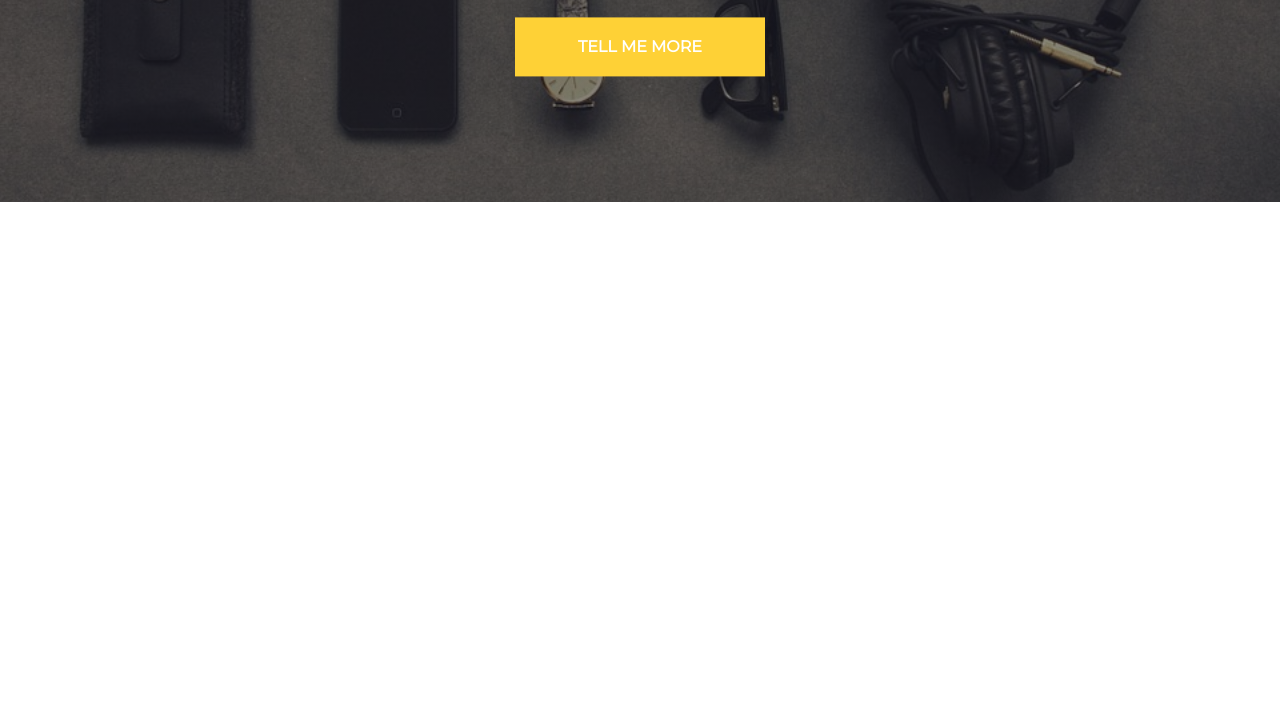
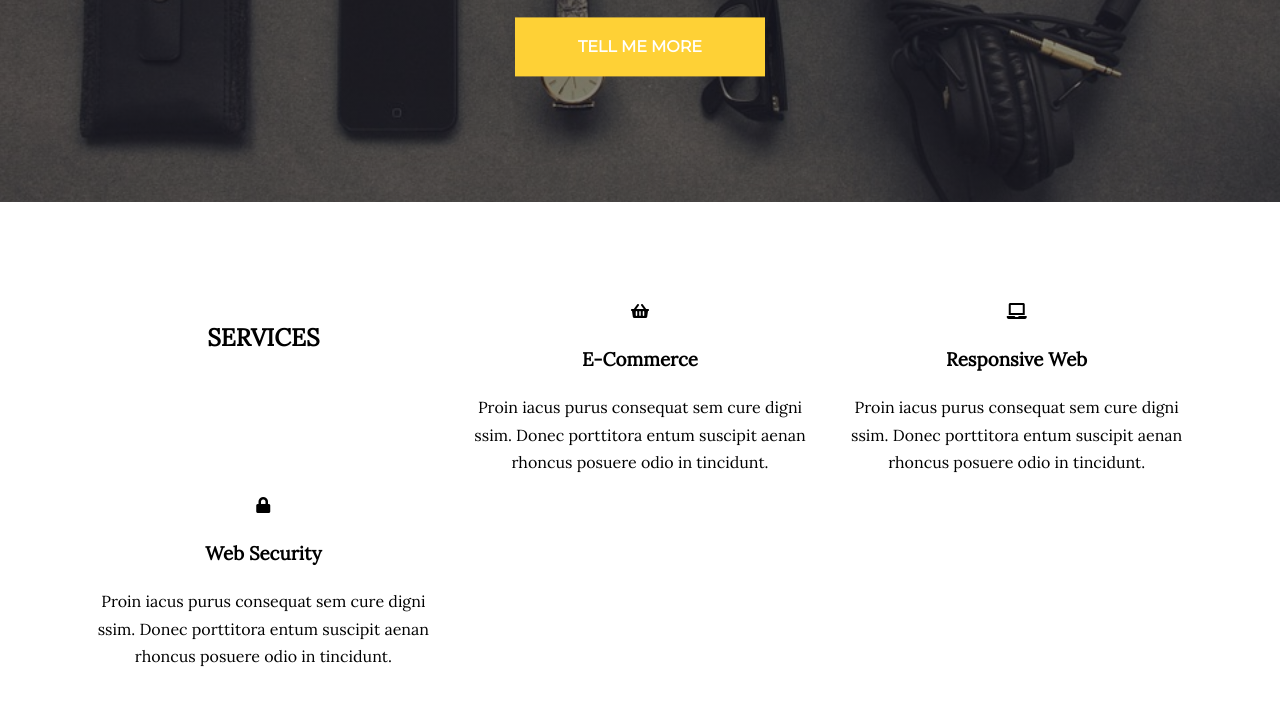
Before and after one commit to KingaMilaszkiewicz/task-runner-project, a website: page index.html in a window 1280 px wide. Shown: the part 438-1144 px from the top of the page. Before the commit the page ends 800 px from the top, so only its background shows below. Drawn offline with nearby package versions, Linux system fonts and the light colour scheme.

Commit message:
Add html for section services

```diff
--- a/index.html
+++ b/index.html
@@ -35,9 +35,42 @@
       </div>
     </header>
     <!-- #########  SERVICES    ######### -->
+    <section class="services">
+      <div class="container">
+        <div class="row">
+          <div class="col">
+            <h1>SERVICES</h1>
+          </div>
+          <div class="col-4">
+            <i class="fas fa-shopping-basket"></i>
+            <h3>E-Commerce</h3>
+            <p>Proin iacus purus consequat sem cure
+               digni ssim. Donec porttitora entum suscipit
+               aenan rhoncus posuere odio in tincidunt.</p>
+          </div>
+          <div class="col-4">
+            <i class="fas fa-laptop"></i>
+            <h3>Responsive Web</h3>
+            <p>Proin iacus purus consequat sem cure
+               digni ssim. Donec porttitora entum suscipit
+               aenan rhoncus posuere odio in tincidunt.</p>
+          </div>
+          <div class="col-4">
+            <i class="fas fa-lock"></i>
+            <h3>Web Security</h3>
+            <p>Proin iacus purus consequat sem cure
+               digni ssim. Donec porttitora entum suscipit
+               aenan rhoncus posuere odio in tincidunt.</p>
+          </div>
+        </div>
+      </div>
+    </section>
     <!-- #########  PORTFOLIO   ######### -->
+    <section class="portfolio">
+    </section>
     <!-- #########  FOOTER      ######### -->
-
+    <footer>
+    </footer>
 
     <!-- Bootstrap scripts -->
     <script src="https://code.jquery.com/jquery-3.4.1.slim.min.js" integrity="sha384-J6qa4849blE2+poT4WnyKhv5vZF5SrPo0iEjwBvKU7imGFAV0wwj1yYfoRSJoZ+n" crossorigin="anonymous"></script>
--- a/sass/style.scss
+++ b/sass/style.scss
@@ -14,7 +14,7 @@ body {
   font-size: 16px;
   line-height: 1.7;
   font-family: $text-font;
-  color: #fff;
+  color: #000;
   text-align: center;
 }
 
@@ -61,6 +61,7 @@ section {
   font-weight: 600;
   text-decoration: none;
   cursor: pointer;
+  color: #fff;
 }
 
 .btn-home {
@@ -99,6 +100,7 @@ section {
   position: relative;
   font-family: $title-font;
   font-weight: 700;
+  color: #fff;
 }
 
 .page-subtitle {
@@ -106,6 +108,7 @@ section {
   font-size: 40px;
   font-family: $text-font;
   font-style: italic;
+  color: #fff;
 }
 
 .btn-one {
```
Also changed, not shown: css/style.css, 1 other file.
